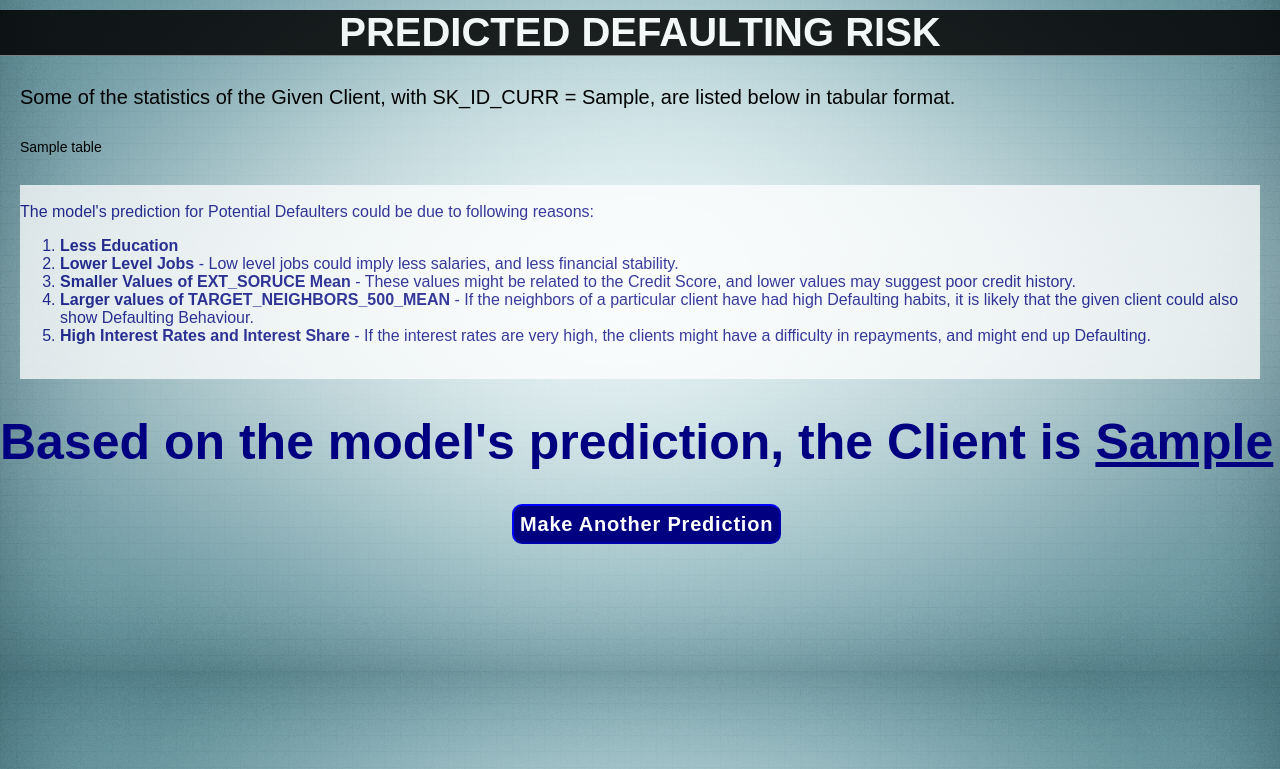
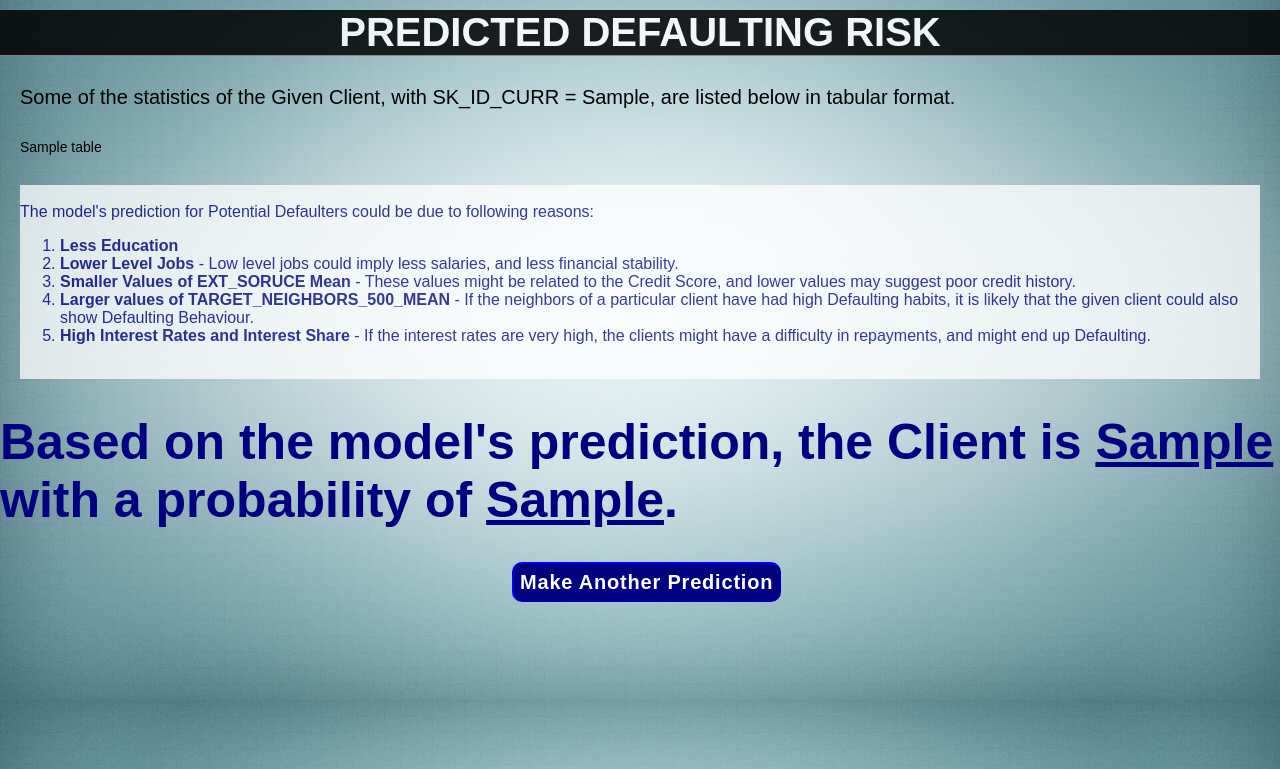
Before and after one commit to rishabhrao1997/Home-Credit-Default-Risk, a Flask app: template Deployment/templates/result_and_inference.html in a window 1280 px wide. Shown: the top 769 px of the page. Run offline with Flask 2, Linux system fonts and the light colour scheme; the template is opened without the code that fills it: most values are stand-ins (such as "Sample title", 1, 10 or a date in 2020); parts of the project's set-up code (start-up, migrations or seed data) failed here and were passed over.

Commit message:
Update result_and_inference.html

```diff
--- a/Deployment/templates/result_and_inference.html
+++ b/Deployment/templates/result_and_inference.html
@@ -29,7 +29,7 @@
 		</ol><br>
 	</div>
 	<div class = 'result'>
-		<h1>Based on the model's prediction, the Client is <b><u>{{output_class}}</u></b></h1>
+		<h1>Based on the model's prediction, the Client is <b><u>{{output_class}}</u></b> with a probability of <b><u>{{output_proba}}</u></b>.</h1>
 
 		<form id = 'go-back' method = 'post' action = '/home'>
 			<input type = 'submit' class = 'back submit' value = 'Make Another Prediction'>
```
